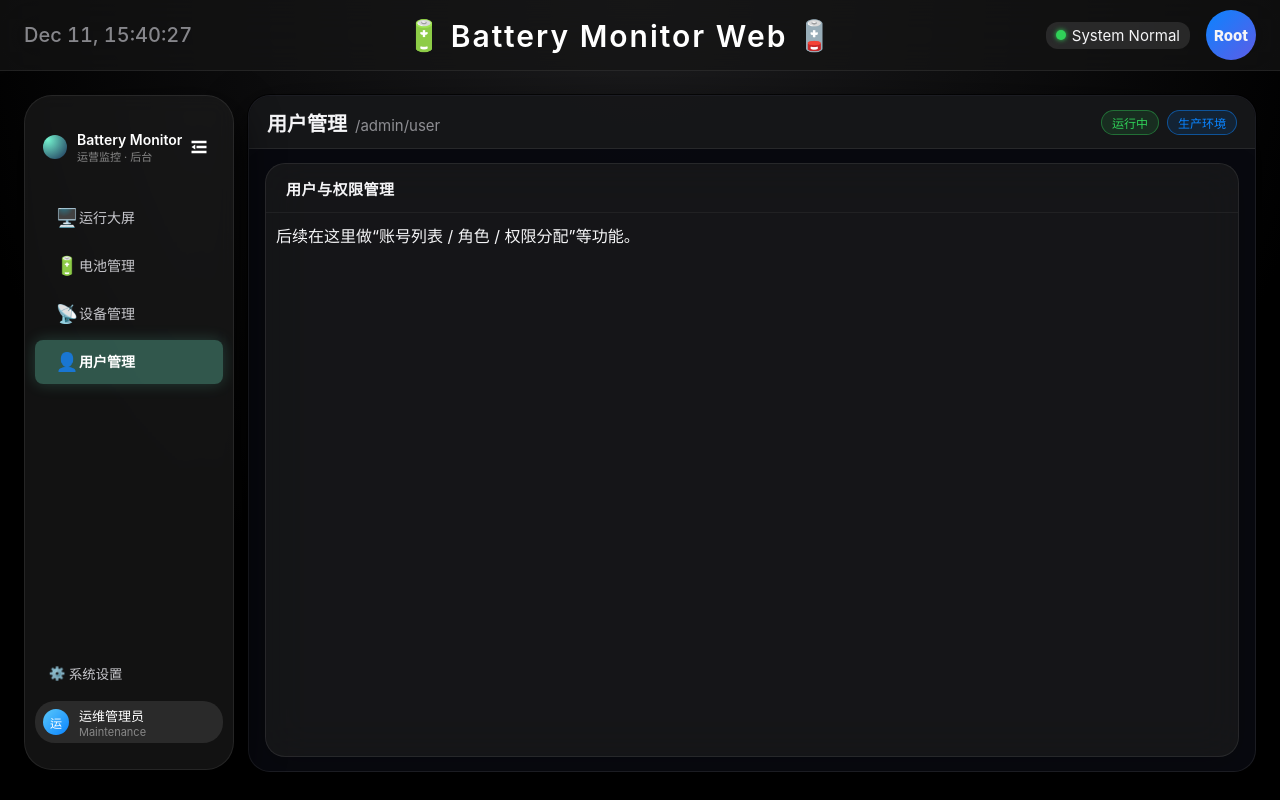
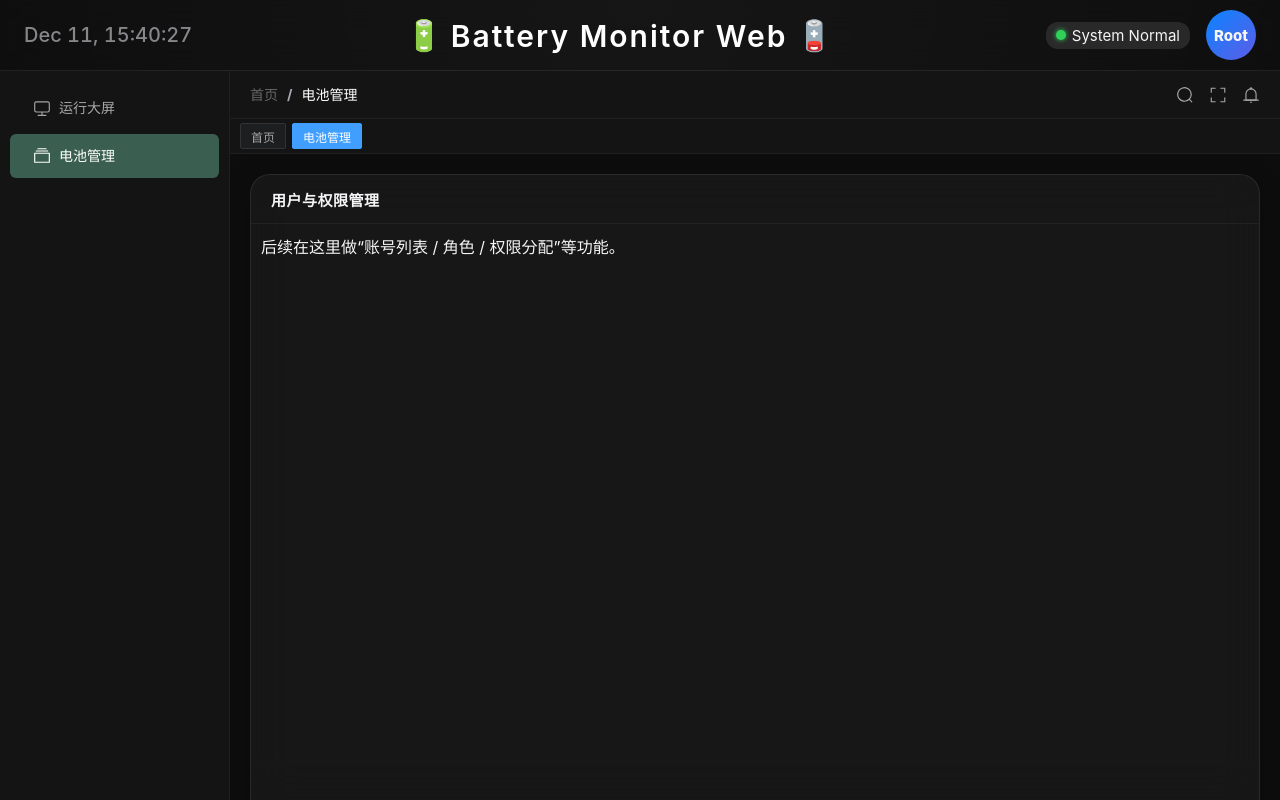
Before and after one commit to Yike-Lin/Battery_monitor_web, a Vue app: page /admin/user in a window 1280 px wide. Built offline with nearby package versions, Linux system fonts and the light colour scheme; the HTML template or start-up script is replaced by a standard one.

Commit message:
更改admin样式

```diff
--- a/src/App.vue
+++ b/src/App.vue
@@ -43,7 +43,6 @@ html, body {
 
 .mac-content {
   flex: 1;
-  padding: 20px;
   overflow: hidden;
 }
 </style>
--- a/src/components/admin/AdminSidebar.vue
+++ b/src/components/admin/AdminSidebar.vue
@@ -1,24 +1,10 @@
 <template>
-  <aside
-    class="admin-sidebar"
-    :class="{ expanded: !isCollapse }"
-  >
-    <div class="sidebar-header" :class="{ 'collapsed-header': isCollapse }">
-
-      <div class="logo-group" v-show="!isCollapse">
-        <div class="sidebar-logo-dot"></div>
-        <div class="sidebar-logo-text">
-          <div class="logo-title">Battery Monitor</div>
-          <div class="logo-subtitle">运营监控 · 后台</div>
-        </div>
-      </div>
-
-      <div class="toggle-btn" @click="toggleCollapse">
-        <el-icon size="20" color="#fff">
-          <Expand v-if="isCollapse" />
-          <Fold v-else />
-        </el-icon>
-      </div>
+  <aside class="admin-sidebar" :class="{ expanded: !isCollapse }">
+    <div class="toggle-header" @click="toggleCollapse">
+      <el-icon size="20" color="#666">
+        <Expand v-if="isCollapse" />
+        <Fold v-else />
+      </el-icon>
     </div>
 
     <el-menu
@@ -27,10 +13,9 @@
       :collapse="isCollapse"
       router
       background-color="transparent"
-      text-color="#c7c7cc"
-      active-text-color="#74f2ce"
+      text-color="#ffffff"
+      active-text-color="#ffffff"
       :collapse-transition="false"
-      style="border-right: none; margin-top: 10px; flex: 1;"
     >
       <el-menu-item
         v-for="item in navItems"
@@ -38,26 +23,15 @@
         :index="item.path"
       >
         <el-icon>
-          <span style="font-size: 18px; font-style: normal;">{{ item.icon }}</span>
+          <span style="font-size: 18px;">{{ item.icon }}</span>
         </el-icon>
-        <template #title>{{ item.label }}</template>
+        <template #title>
+          <span class="menu-text">{{ item.label }}</span>
+        </template>
       </el-menu-item>
     </el-menu>
 
-    <div class="sidebar-footer">
-      <button class="nav-item ghost" type="button">
-        <span class="nav-icon">⚙️</span>
-        <span class="nav-label" v-show="!isCollapse">系统设置</span>
-      </button>
 
-      <div class="user-card" :class="{ 'collapsed': isCollapse }">
-        <div class="user-avatar">运</div>
-        <div class="user-info" v-show="!isCollapse">
-          <div class="user-name">运维管理员</div>
-          <div class="user-role">Maintenance</div>
-        </div>
-      </div>
-    </div>
   </aside>
 </template>
 
@@ -67,187 +41,97 @@ import { useRoute } from 'vue-router'
 import { Fold, Expand } from '@element-plus/icons-vue'
 
 const route = useRoute()
-// 默认是否折叠：true (收起)
+// 默认是否折叠
 const isCollapse = ref(false)
 
-// 点击切换函数
 const toggleCollapse = () => {
   isCollapse.value = !isCollapse.value
 }
 
 const navItems = [
   { label: '运行大屏', path: '/dashboard', icon: '🖥️' },
-  { label: '电池管理', path: '/admin/battery', icon: '🔋' },
+  { label: '电池管理', path: '/admin/battery', icon: '🔋' }, // 图片中选中的项
   { label: '设备管理', path: '/admin/device', icon: '📡' },
   { label: '用户管理', path: '/admin/user', icon: '👤' },
 ]
 </script>
 
 <style scoped>
-/* --- 容器 --- */
+/* --- 容器：极简深色风格 --- */
 .admin-sidebar {
   height: 100%;
-  width: auto;
+  /* 默认展开宽度，稍微宽一点以容纳文字 */
+  width: 230px;
   display: flex;
   flex-direction: column;
-  padding: 26px 0;
+  padding: 10px 0;
   box-sizing: border-box;
 
-  /* 背景样式 */
-  background: rgba(30, 30, 30, 0.6);
-  backdrop-filter: blur(10px);
-  border-radius: 28px;
-  border: 1px solid rgba(255, 255, 255, 0.08);
-  box-shadow: 0 18px 45px rgba(0, 0, 0, 0.9);
+  /* 核心背景色：图片中的深黑色 */
+  background-color: #141414;
+  /* 去掉边框，保持沉浸感 */
+  border-right: 1px solid #222;
 
   /* 宽度过渡动画 */
-  transition: width 0.3s cubic-bezier(0.25, 0.8, 0.25, 1);
+  transition: width 0.3s ease;
   overflow: hidden;
 }
 
-/* 展开时的宽度 */
-.admin-sidebar.expanded {
-  width: 210px;
+/* 折叠时的宽度 */
+.admin-sidebar:not(.expanded) {
+  width: 64px;
 }
 
-/* --- Header 布局调整 --- */
-.sidebar-header {
-  display: flex;
-  align-items: center;
-  /* 展开时：两端对齐 (Logo在左，按钮在右) */
-  justify-content: space-between;
-  padding: 0 18px;
-  height: 50px;
-  flex-shrink: 0;
-  margin-bottom: 10px;
-}
-
-/* 收起时的 Header 样式 */
-.collapsed-header {
-  /* 收起时：居中显示 (只显示按钮) */
-  justify-content: center;
-  padding: 0;
-}
-
-.logo-group {
-  display: flex;
-  align-items: center;
-  gap: 10px;
-  /* 防止文字换行 */
-  white-space: nowrap;
-}
-
-.sidebar-logo-dot {
-  width: 24px;
-  height: 24px;
-  border-radius: 12px;
-  background: radial-gradient(circle at 20% 20%, #74f2ce, #1b2f55);
-}
-
-.logo-title { font-size: 14px; font-weight: 600; color: #fff; }
-.logo-subtitle { font-size: 11px; color: #888; }
-
-/* 切换按钮样式 */
-.toggle-btn {
-  cursor: pointer;
+/* --- 顶部折叠按钮区域 --- */
+.toggle-header {
+  height: 30px;
   display: flex;
   align-items: center;
   justify-content: center;
-  width: 32px;
-  height: 32px;
-  border-radius: 8px;
-  transition: background 0.2s;
+  cursor: pointer;
+  margin-bottom: 5px;
 }
-.toggle-btn:hover {
-  background: rgba(255, 255, 255, 0.1);
+.toggle-header:hover .el-icon {
+  color: #fff;
 }
 
-/* --- 菜单样式穿透 --- */
+/* --- 菜单样式重写 --- */
 :deep(.el-menu) {
-  background-color: transparent !important;
   border-right: none !important;
+  width: 100%;
+  padding: 0 8px; /* 左右留白，让按钮居中悬浮 */
+  box-sizing: border-box;
 }
+
 :deep(.el-menu-item) {
-  background-color: transparent !important;
-  margin: 4px 10px;
-  border-radius: 8px;
-  height: 44px;
-  line-height: 44px;
+  margin: 4px 0;
+  border-radius: 8px; /* 圆角矩形 */
+  height: 46px;
+  line-height: 46px;
+  color: #a0a0a0 !important; /* 未选中文字偏灰 */
 }
+
 :deep(.el-menu-item:hover) {
-  background-color: rgba(116, 242, 206, 0.15) !important;
+  background-color: rgba(255, 255, 255, 0.08) !important; /* 悬停微亮 */
   color: #fff !important;
 }
+
+/* --- 核心：选中状态 (复刻图片的绿色) --- */
 :deep(.el-menu-item.is-active) {
-  background-color: rgba(116, 242, 206, 0.3) !important;
-  color: #fff !important;
-  box-shadow: 0 0 15px rgba(116, 242, 206, 0.2);
+  /* 图片中的墨绿色背景 */
+  background-color: #345e4f !important;
+  color: #ffffff !important;
   font-weight: 600;
 }
+
 :deep(.el-icon) {
-  margin-right: 0 !important;
+  margin-right: 5px;
   text-align: center;
-  width: 24px;
+  vertical-align: middle;
 }
 
-/* --- 底部 Footer --- */
-.sidebar-footer {
-  margin-top: auto;
-  padding: 0 10px;
-  display: flex;
-  flex-direction: column;
-  gap: 8px;
+.menu-text {
+  font-size: 14px;
+  margin-left: 4px;
 }
-.nav-item.ghost {
-  display: flex;
-  align-items: center;
-  width: 100%;
-  height: 40px;
-  padding: 0 10px;
-  border: none;
-  background: transparent;
-  color: #c7c7cc;
-  cursor: pointer;
-  border-radius: 8px;
-  box-sizing: border-box;
-  white-space: nowrap; /* 防止文字溢出 */
-}
-.nav-item.ghost:hover {
-  background: rgba(255,255,255,0.1);
-}
-.nav-icon { width: 24px; text-align: center; flex-shrink: 0; }
-
-.user-card {
-  display: flex;
-  align-items: center;
-  gap: 10px;
-  padding: 8px;
-  background: rgba(255,255,255,0.1);
-  border-radius: 20px;
-  overflow: hidden;
-  height: 42px; /* 固定高度，防止折叠时跳动 */
-  box-sizing: border-box;
-}
-.user-card.collapsed {
-  justify-content: center;
-  padding: 0;
-  background: transparent;
-}
-.user-avatar {
-  width: 26px;
-  height: 26px;
-  background: linear-gradient(135deg, #5ac8fa, #0a84ff);
-  border-radius: 50%;
-  color: white;
-  display: flex;
-  align-items: center;
-  justify-content: center;
-  flex-shrink: 0;
-  font-size: 12px;
-}
-.user-info {
-  white-space: nowrap;
-}
-.user-name { font-size: 13px; color: #fff; }
-.user-role { font-size: 11px; color: #888; }
 </style>
--- a/src/layouts/AdminLayout.vue
+++ b/src/layouts/AdminLayout.vue
@@ -1,127 +1,190 @@
 <template>
-  <div class="admin-shell">
-    <!-- 左侧侧边栏 -->
-    <AdminSidebar />
+  <el-container class="layout-wrapper dark-theme">
+    <el-aside width="230px" class="layout-sidebar">
 
-    <!-- 右侧主体 -->
-    <div class="admin-main-column">
-      <header class="admin-header">
+      <el-menu
+        :default-active="activeMenu"
+        class="sidebar-menu"
+        background-color="transparent"
+        text-color="#a6a6a6"
+        active-text-color="#ffffff"
+        router
+      >
+        <el-menu-item index="/dashboard">
+          <el-icon><Monitor /></el-icon>
+          <span>运行大屏</span>
+        </el-menu-item>
+
+        <el-menu-item index="/battery">
+          <el-icon><Files /></el-icon> <span>电池管理</span>
+        </el-menu-item>
+      </el-menu>
+    </el-aside>
+
+    <el-container>
+      <el-header class="layout-header">
         <div class="header-left">
-          <span class="header-title">{{ currentTitle }}</span>
-          <span class="header-sub">{{ route.path }}</span>
+          <el-breadcrumb separator="/">
+            <el-breadcrumb-item><span class="breadcrumb-text">首页</span></el-breadcrumb-item>
+            <el-breadcrumb-item><span class="breadcrumb-text active">电池管理</span></el-breadcrumb-item>
+          </el-breadcrumb>
         </div>
 
         <div class="header-right">
-          <span class="header-chip status">运行中</span>
-          <span class="header-chip env">生产环境</span>
+          <el-icon class="action-icon"><Search /></el-icon>
+          <el-icon class="action-icon"><FullScreen /></el-icon>
+          <el-icon class="action-icon"><Bell /></el-icon>
         </div>
-      </header>
+      </el-header>
 
-      <main class="admin-main">
-        <router-view />
-      </main>
-    </div>
-  </div>
+      <div class="tags-view">
+        <span class="tag-item">首页</span>
+        <span class="tag-item active">电池管理</span>
+      </div>
+
+      <el-main class="layout-main">
+        <div class="empty-placeholder">
+          <router-view />
+        </div>
+      </el-main>
+    </el-container>
+  </el-container>
 </template>
 
 <script setup lang="ts">
-import { computed } from 'vue'
-import { useRoute } from 'vue-router'
-import AdminSidebar from '../components/admin/AdminSidebar.vue'
+import { ref } from 'vue'
+import { Monitor, Files, Search, FullScreen, Bell } from '@element-plus/icons-vue'
 
-const route = useRoute()
-const currentTitle = computed(() => (route.meta.title as string) || '后台管理')
+// 模拟当前选中的菜单项，为了还原图片效果，默认选中“电池管理”
+const activeMenu = ref('/battery')
 </script>
 
 <style scoped>
-.admin-shell {
-  height: 100%;
-  width: 100%;
-  display: grid;
-  grid-template-columns: auto 1fr;
-  gap: 14px;
-  padding: 4px 4px 10px 4px;
-  box-sizing: border-box;
-}
-
-/* 右侧整体 */
-.admin-main-column {
-  height: 100%;
-  display: flex;
-  flex-direction: column;
-  border-radius: 22px;
-  background:  rgba(9, 10, 16, 0.96);
-  border: 1px solid rgba(255, 255, 255, 0.08);
-  box-shadow:
-    0 18px 45px rgba(0, 0, 0, 0.85),
-    0 0 0 1px rgba(0, 0, 0, 0.7);
+/* --- 全局深色变量 --- */
+.layout-wrapper {
+  height: 100vh;
+  width: 100vw;
+  background-color: #0d0d0d; /* 整体极黑背景 */
+  color: #cfd3dc;
   overflow: hidden;
 }
 
-/* 顶部条 */
-.admin-header {
-  flex-shrink: 0;
-  height: 52px;
+/* --- 1. 侧边栏样式 --- */
+.layout-sidebar {
+  background-color: #141414; /* 侧边栏背景 */
+  border-right: 1px solid #1f1f1f;
+  display: flex;
+  flex-direction: column;
+}
+
+/* Logo */
+.sidebar-logo {
+  height: 48px;
+  display: flex;
+  align-items: center;
+  padding-left: 20px;
+  gap: 10px;
+}
+.logo-icon { width: 32px; height: 32px; display: flex; align-items: center; justify-content: center; }
+.drop-shape {
+  width: 20px; height: 20px;
+  background: linear-gradient(135deg, #2d8cf0 0%, #74b9ff 100%);
+  border-radius: 50% 50% 50% 0;
+  transform: rotate(-45deg);
+}
+.logo-text {
+  font-size: 18px;
+  font-weight: 700;
+  color: #fff;
+}
+
+/* 菜单项 */
+.sidebar-menu {
+  border-right: none;
+  padding: 10px;
+  margin-top: 5px;
+}
+
+:deep(.el-menu-item) {
+  height: 44px;
+  line-height: 44px;
+  margin-bottom: 4px;
+  border-radius: 6px;
+  color: #a6a6a6;
+}
+
+:deep(.el-menu-item:hover) {
+  background-color: rgba(255, 255, 255, 0.05) !important;
+  color: #fff;
+}
+
+/* 【关键复刻】选中项样式：墨绿色背景 */
+:deep(.el-menu-item.is-active) {
+  background-color: #3a5f50 !important; /* 复刻图片的绿色 */
+  color: #ffffff !important;
+  font-weight: 500;
+}
+
+/* --- 2. Header 样式 --- */
+.layout-header {
+  height: 48px;
+  background-color: #141414;
+  border-bottom: 1px solid #1f1f1f;
   display: flex;
   align-items: center;
   justify-content: space-between;
-  padding: 0 18px;
-  border-bottom: 1px solid rgba(255, 255, 255, 0.08);
-  background:rgba(30, 30, 30, 0.6);
-  color: #f5f5f7;
+  padding: 0 20px;
 }
 
-.header-left {
+.breadcrumb-text { color: #666; font-size: 14px; }
+.breadcrumb-text.active { color: #fff; }
+
+.header-right { display: flex; align-items: center; gap: 15px; }
+.action-icon { font-size: 18px; cursor: pointer; color: #a6a6a6; }
+.action-icon:hover { color: #fff; }
+.user-info { display: flex; align-items: center; gap: 8px; cursor: pointer; }
+.username { font-size: 14px; color: #fff; }
+
+/* --- 3. Tags View 样式 --- */
+.tags-view {
+  height: 34px;
+  background-color: #141414; /* 深色背景 */
+  border-bottom: 1px solid #1f1f1f;
   display: flex;
-  align-items: baseline;
-  gap: 8px;
+  align-items: center;
+  padding: 0 10px;
+  gap: 6px;
 }
 
-.header-title {
-  font-size: 20px;
-  font-weight: 600;
+.tag-item {
+  display: inline-flex;
+  align-items: center;
+  justify-content: center;
+  height: 24px;
+  padding: 0 10px;
+  font-size: 12px;
+  color: #a6a6a6;
+  border: 1px solid #333;
+  border-radius: 2px;
+  cursor: pointer;
+  background: #1d1e1f;
 }
 
-.header-sub {
-  font-size: 15px;
-  color: #8e8e93;
+/* 选中标签：图片中是亮蓝色 */
+.tag-item.active {
+  background-color: #409eff;
+  color: #fff;
+  border-color: #409eff;
 }
 
-.header-right {
-  display: flex;
-  align-items: center;
-  gap: 8px;
-  font-size: 12px;
+/* --- 4. Main 区域 --- */
+.layout-main {
+  background-color: #0d0d0d; /* 极黑内容背景 */
+  padding: 20px;
 }
-
-.header-chip {
-  padding: 3px 10px;
-  border-radius: 999px;
-  border: 1px solid rgba(255, 255, 255, 0.12);
-}
-
-.header-chip.status {
-  background: rgba(48, 209, 88, 0.12);
-  color: #30d158;
-  border-color: rgba(48, 209, 88, 0.4);
-}
-
-.header-chip.env {
-  background: rgba(10, 132, 255, 0.12);
-  color: #0a84ff;
-  border-color: rgba(10, 132, 255, 0.5);
-}
-
-.header-user {
-  color: #c7c7cc;
-}
-
-/* 内容区域 */
-.admin-main {
-  flex: 1;
-  min-height: 0;
-  padding: 14px 16px 16px;
-  box-sizing: border-box;
-  overflow: auto;
+.empty-placeholder {
+  width: 100%;
+  height: 100%;
+  /* 可以在这里放空的 router-view */
 }
 </style>
```
